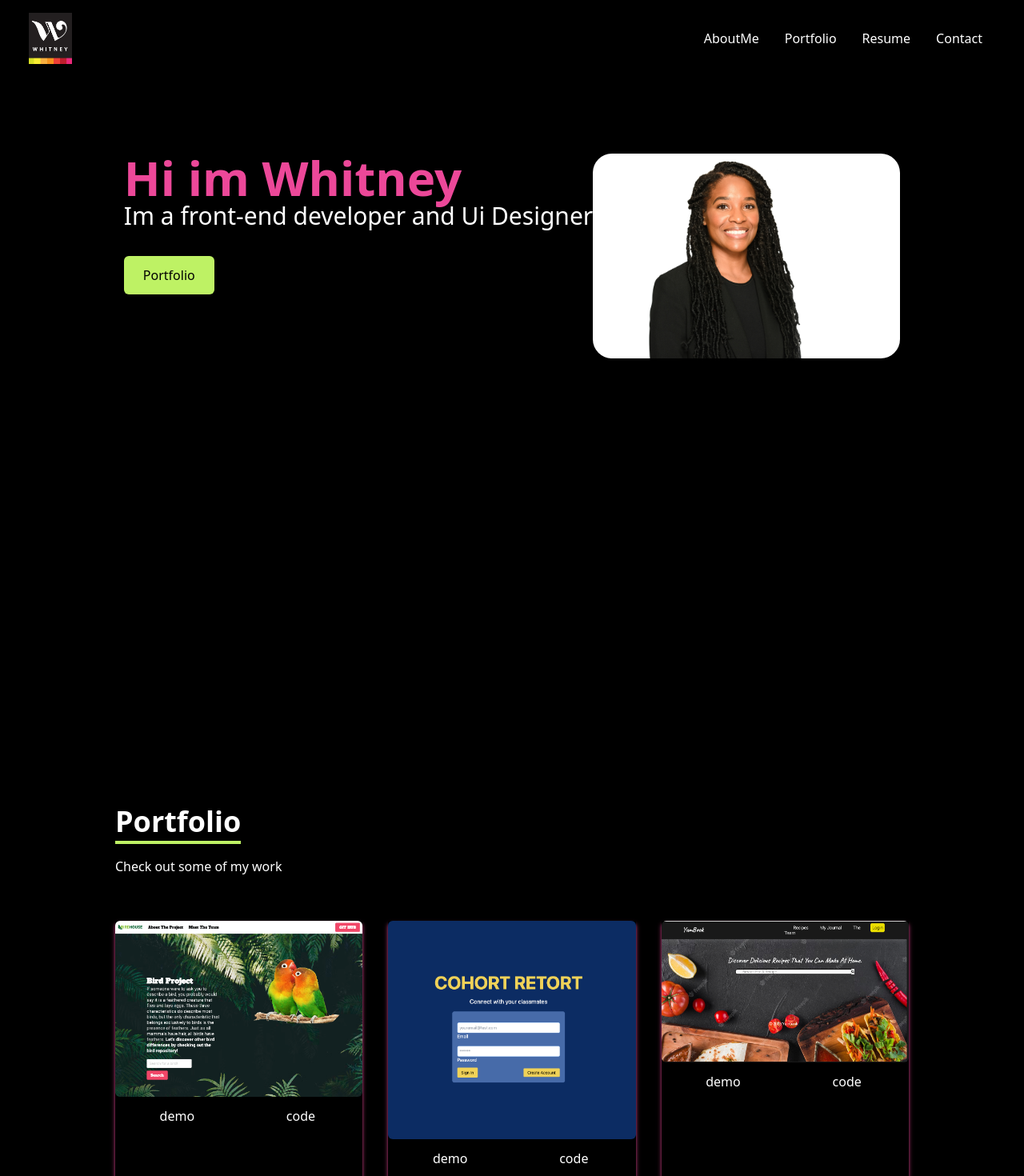
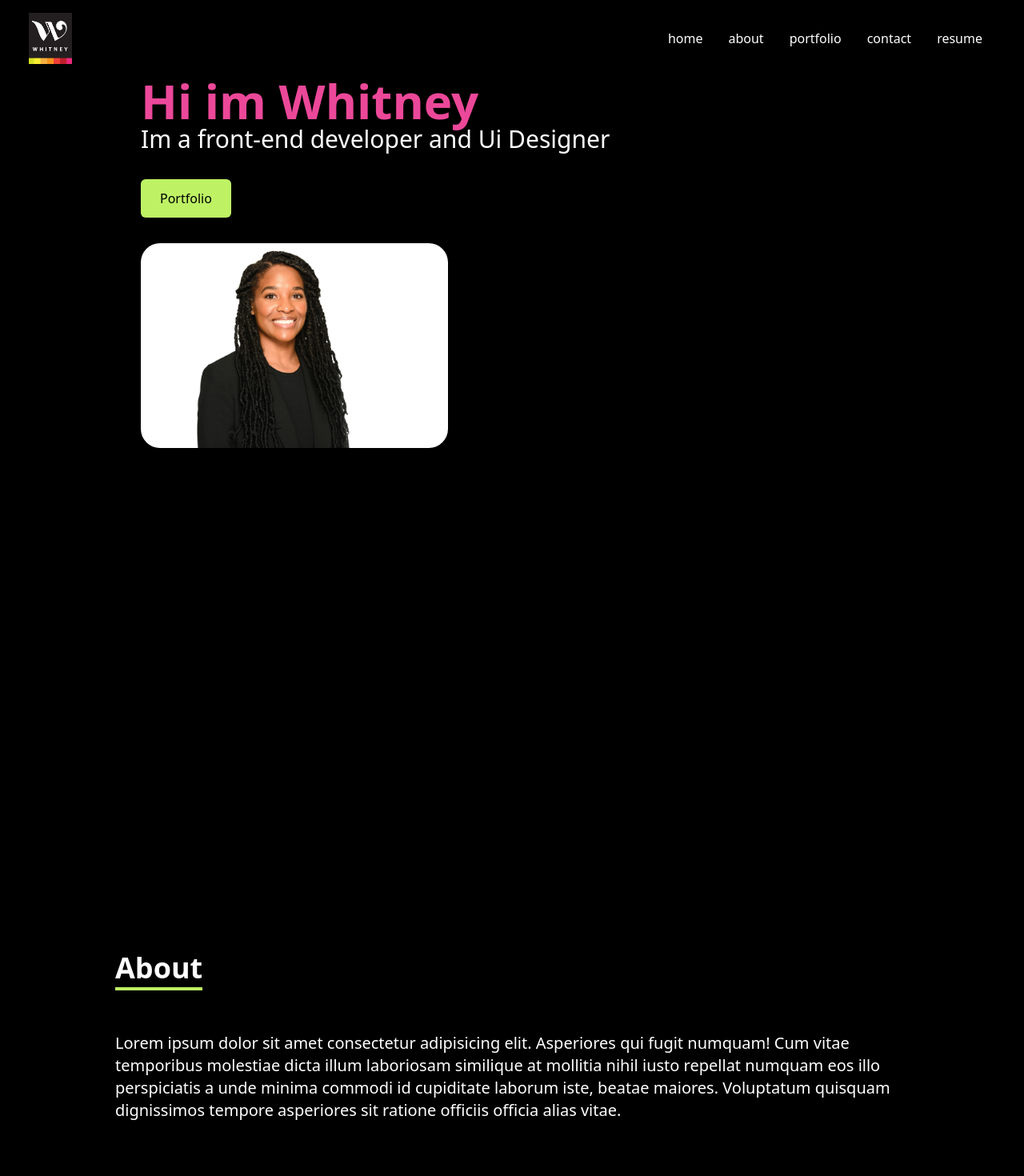
Before and after one commit to Whitney15/Whitneys-React-Portfolio, a React (Create React App) app in the folder my-portfolio/: page / in a window 1280 px wide. Shown: the top 1470 px of the page at 80% size. Built offline with nearby package versions, Linux system fonts and the light colour scheme.

Commit message:
connecting links

```diff
--- a/my-portfolio/package.json
+++ b/my-portfolio/package.json
@@ -14,6 +14,7 @@
     "react-icons": "^4.10.1",
     "react-router-dom": "^6.14.2",
     "react-scripts": "5.0.1",
+    "react-scroll": "^1.8.9",
     "web-vitals": "^2.1.4"
   },
   "scripts": {
--- a/my-portfolio/src/App.js
+++ b/my-portfolio/src/App.js
@@ -1,19 +1,20 @@
 import React from 'react'
 import Navbar from './components/Navbar';
-import Header from './components/Header';
-import About from './pages/About';
+import Home from './pages/Home';
 import Portfolio from './pages/Portfolio';
 import Contact from './pages/Contact';
 import Resume from './pages/Resume';
+import About from './pages/About';
 
 function App() {
   return (
     <div>
      <Navbar />
-     <About />
-     <Portfolio />
-     <Contact />
-     <Resume />
+     <Home id="home"/>
+     <About id="about"/>
+     <Portfolio id="portfolio"/>
+     <Contact id="contact"/>
+     <Resume id="resume"/>
     </div>
   );
 }
--- a/my-portfolio/src/components/Header.js
+++ /dev/null
@@ -1,12 +0,0 @@
-import React from 'react'
-
-
-const Header = () => {
-    return (
-    <div className='text-white'>
-
-    </div>
-    )
-};
-
-export default Header;
--- /dev/null
+++ b/my-portfolio/src/components/NavLinks.js
@@ -0,0 +1,14 @@
+import React from "react";
+import { Link } from "react-scroll";
+
+const NavLinks = ({ link, className, onClick }) => {
+  return (
+    <li className={className}>
+      <Link to={link} smooth duration={500} onClick={onClick}>
+        {link}
+      </Link>
+    </li>
+  );
+};
+
+export default NavLinks;
--- a/my-portfolio/src/components/Navbar.js
+++ b/my-portfolio/src/components/Navbar.js
@@ -1,41 +1,54 @@
-import React from 'react'
-import {AiOutlineMenu, AiOutlineClose} from 'react-icons/ai'
-import Logo from '../assets/logo.png'
+import React, { useState } from 'react';
+import { AiOutlineMenu, AiOutlineClose } from 'react-icons/ai';
+import Logo from '../assets/logo.png';
+import NavLinks from './NavLinks';
 
 const Navbar = () => {
-  const links =[
+  const [nav, setNav] = useState(false);
+
+  const toggleNav = () => {
+    setNav(!nav);
+  };
+
+  const links = [
     {
       id: 1,
-      link: 'AboutMe'
+      link: 'home',
     },
     {
       id: 2,
-      link: 'Portfolio'
+      link: 'about',
     },
     {
       id: 3,
-      link: 'Resume'
+      link: 'portfolio',
     },
     {
       id: 4,
-      link: 'Contact'
+      link: 'contact',
     },
-  ]
+    {
+      id: 5,
+      link: 'resume',
+    },
+  ];
+
   return (
     <div className='flex text-white justify-between items-center h-24 max-w-[1240px] mx-auto px-4'>
-     <img src={Logo}
-     className='h-16'/>
-     <ul className='flex'>
+      <img src={Logo} className='h-16' />
 
-      {links.map(({ id, link })=> (
-        <li key={id} className="p-4 cursor-pointer hover:text-lime-300 hover:scale-105 duration-200">{link}
-        </li>
-      ))}
-
-
-     </ul>
+      <ul className='flex'>
+        {links.map(({ id, link }) => (
+          <NavLinks
+            key={id}
+            link={link}
+            className='p-4 cursor-pointer hover:text-lime-300 hover:scale-105 duration-200'
+            onClick={toggleNav} // Close the menu when a navigation link is clicked
+          />
+        ))}
+      </ul>
     </div>
   );
-}
+};
 
 export default Navbar;
--- a/my-portfolio/src/pages/About.js
+++ b/my-portfolio/src/pages/About.js
@@ -1,31 +1,28 @@
-import React from 'react';
-import Header from '../components/Header';
-import HeroImage from '../assets/hero.jpg'
+import React from "react";
 
 const About = () => {
-  return <div name="home" className='h-screen w-full text-white'>
-            <div className='max-w-screen-lg mx-auto flex flex-col items center justify-center h-full px-4 md:flex-row mt-24'>
-                <div>
-                    <p className=' text-pink-500 text-6xl font-bold'>Hi im Whitney</p>
-                    <p className='text-3xl'>Im a front-end developer and Ui Designer</p>
-
-
-                    <div>
-                        <button className=' bg-lime-300 text-black px-6 py-3 my-8 mx-auto rounded-md hover:scale-110 duration-300'>Portfolio
-                        </button>
-                    </div>
-                </div>
-
-                <div>
-            <img
-            src={HeroImage}
-            alt='my profile'
-            className="inline rounded-3xl mx-auto h-64"
-            />
+  return (
+    <div
+      name="about"
+      className="w-full h-screen  text-white"
+    >
+      <div className="max-w-screen-lg p-4 mx-auto flex flex-col justify-center w-full h-full">
+        <div className="pb-8">
+          <p className="text-4xl font-bold inline border-b-4 border-lime-300">
+            About
+          </p>
         </div>
-            </div>
-          </div>;
-
+        <p className="text-xl mt-7">
+          Lorem ipsum dolor sit amet consectetur adipisicing elit. Asperiores
+          qui fugit numquam! Cum vitae temporibus molestiae dicta illum
+          laboriosam similique at mollitia nihil iusto repellat numquam eos illo
+          perspiciatis a unde minima commodi id cupiditate laborum iste, beatae
+          maiores. Voluptatum quisquam dignissimos tempore asperiores sit
+          ratione officiis officia alias vitae.
+        </p>
+      </div>
+    </div>
+  );
 };
 
 export default About;
--- /dev/null
+++ b/my-portfolio/src/pages/Home.js
@@ -0,0 +1,30 @@
+import React from 'react';
+import HeroImage from '../assets/hero.jpg'
+
+
+const Home = () => {
+  return <div name="home" className='h-screen w-full text-white'>
+            <div className='max-w-screen-lg mx-auto  flex-col  justify-center h-full px-12 md:flex-row '>
+                <div>
+                    <p className=' text-pink-500 text-6xl font-bold'>Hi im Whitney</p>
+                    <p className='text-3xl'>Im a front-end developer and Ui Designer</p>
+
+                    <div>
+                        <button className=' bg-lime-300 text-black px-6 py-3 my-8 mx-auto rounded-md hover:scale-110 duration-300'>Portfolio
+                        </button>
+                    </div>
+                </div>
+
+                <div>
+            <img
+            src={HeroImage}
+            alt='my profile'
+            className="inline rounded-3xl mx-auto h-64"
+            />
+        </div>
+            </div>
+          </div>;
+
+};
+
+export default Home;
--- a/my-portfolio/src/pages/Portfolio.js
+++ b/my-portfolio/src/pages/Portfolio.js
@@ -9,31 +9,43 @@ const Portfolio = () => {
   const portfolios = [
     {
       id: 1,
-      src: BirdHouse
+      src: BirdHouse,
+      demoUrl: 'https://whitney15.github.io/Bird_Project/',
+      codeUrl: 'https://github.com/Whitney15/Bird_Project'
     },
     {
       id: 2,
-      src: CohortR
+      src: CohortR,
+      demoUrl: 'https://cohort-retort-v1-3ead1d24c761.herokuapp.com',
+      codeUrl: 'https://github.com/Oscarl214/Cohort-Retort'
     },
     {
       id: 3,
-      src: Yumbook
+      src: Yumbook,
+      demoUrl: 'https://yumbook.herokuapp.com/',
+      codeUrl: 'https://github.com/Whitney15/Yumbook'
     },
     {
       id: 4,
-      src: CodeQuiz
+      src: CodeQuiz,
+      demoUrl: 'https://whitney15.github.io/Code-Quiz/',
+      codeUrl: 'https://github.com/Whitney15/Code-Quiz'
     },
     {
       id: 5,
-      src: BirdHouse
+      src: BirdHouse,
+      demoUrl: 'https://whitney15.github.io/Bird_Project/',
+      codeUrl: 'https://github.com/Whitney15/Bird_Project'
     },
     {
       id: 6,
-      src: BirdHouse
+      src: BirdHouse,
+      demoUrl: 'https://whitney15.github.io/Bird_Project/',
+      codeUrl: 'https://github.com/Whitney15/Bird_Project'
     },
   ]
 
-  return <div className='w-full text-white md:h-screen'>
+  return <div name="portfolio" className='w-full text-white md:h-screen'>
             <div className='max-w-screen-lg p-4 mx-auto flex flex-col justify-center w-full h-full'>
               <div className='pb-8'>
                 <p className='text-4xl font-bold inline border-b-4 border-lime-300'>Portfolio</p>
@@ -45,7 +57,7 @@ const Portfolio = () => {
     {/*structure for card  */}
             <div className='grid sm:grid-cols-2 md:grid-cols-3 gap-8 px-12 sm:px-0'>
 
-            {portfolios.map(({ id, src }) => (
+            {portfolios.map(({ id, src, demoUrl, codeUrl }) => (
                 <div
                 key={id}
                 className='shadow-md shadow-pink-500'>
@@ -55,8 +67,12 @@ const Portfolio = () => {
                 className='rounded-md duration-200 hover:scale-110'
                 />
                   <div className='flex items-center justify-center'>
-                    <button className='w-1/2 px-6 py-3 m4 duration-200 hover:scale-105'>demo</button>
-                    <button className='w-1/2 px-6 py-3 m4 duration-200 hover:scale-105'>code</button>
+                  <a href={demoUrl} target='_blank' rel='noopener noreferrer'>
+                  <button className='w-1/2 px-6 py-3 m4 duration-200 hover:scale-105'>demo</button>
+                </a>
+                <a href={codeUrl} target='_blank' rel='noopener noreferrer'>
+                  <button className='w-1/2 px-6 py-3 m4 duration-200 hover:scale-105'>code</button>
+                </a>
                   </div>
               </div>
                 ))}
```
Also changed, not shown: 1 other file (tests, documents, lock files or other folders).
